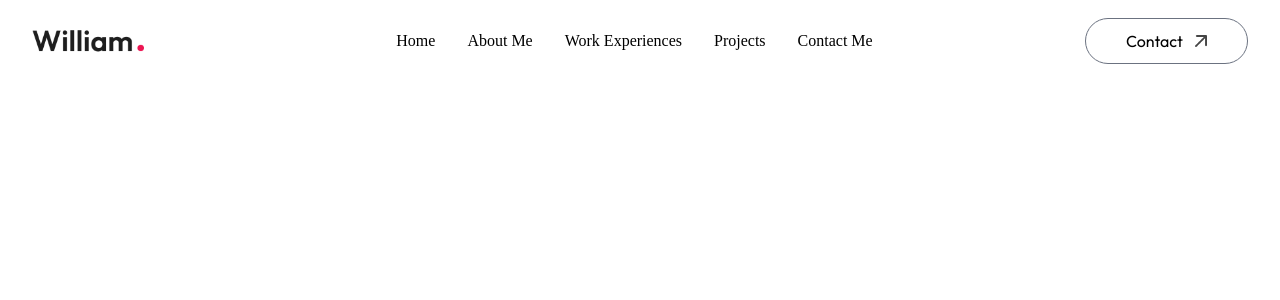
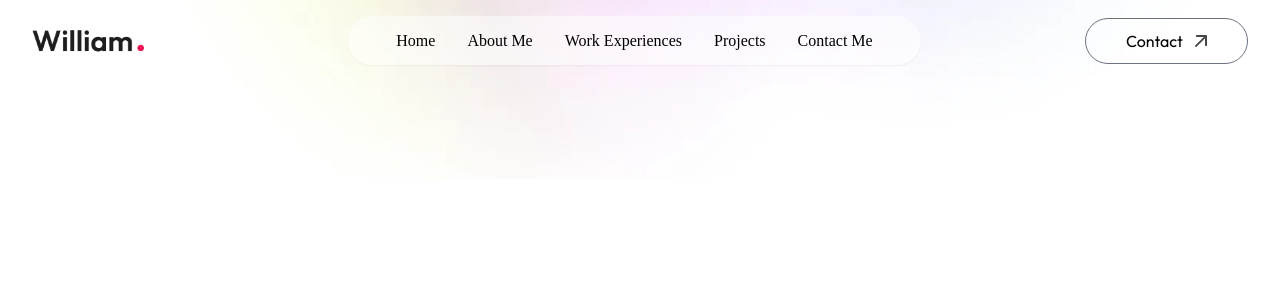
Before and after one commit to KianShirvani/Portfolio, a Next.js app: page / in a window 1280 px wide. Shown: the top 300 px of the page. Built offline with nearby package versions, Linux system fonts and the light colour scheme; a web font is replaced by a local one.

Commit message:
added background shadows and design

```diff
--- a/app/components/navbar.jsx
+++ b/app/components/navbar.jsx
@@ -5,12 +5,15 @@
 const navbar = () => {
   return (
     <>
+    <div className='fixed top-0 right-0 w-11/12 -z-10 translate-y-[-80%]'>
+      <Image src={assets.header_bg_color} alt='' className='w-full'/>
+    </div>
       <nav className="w-full fixed px-5 lg:px-8 xl: px-[8%] py-4 flex items-center justify-between z-50">
         <a href="#top">
           <Image src={assets.logo} alt="Logo" className="w-28 cursor-pointer mr-14" />
         </a>
 
-        <ul className="hidden md:flex items-center gap-6 lg: gap-8 rounded-full px-12 py-3">
+        <ul className="hidden md:flex items-center gap-6 lg: gap-8 rounded-full px-12 py-3 bg-white shadow-sm bg-opacity-50">
           <li>
             <a className='font-Ovo' href="#top">Home</a>
           </li>
```
